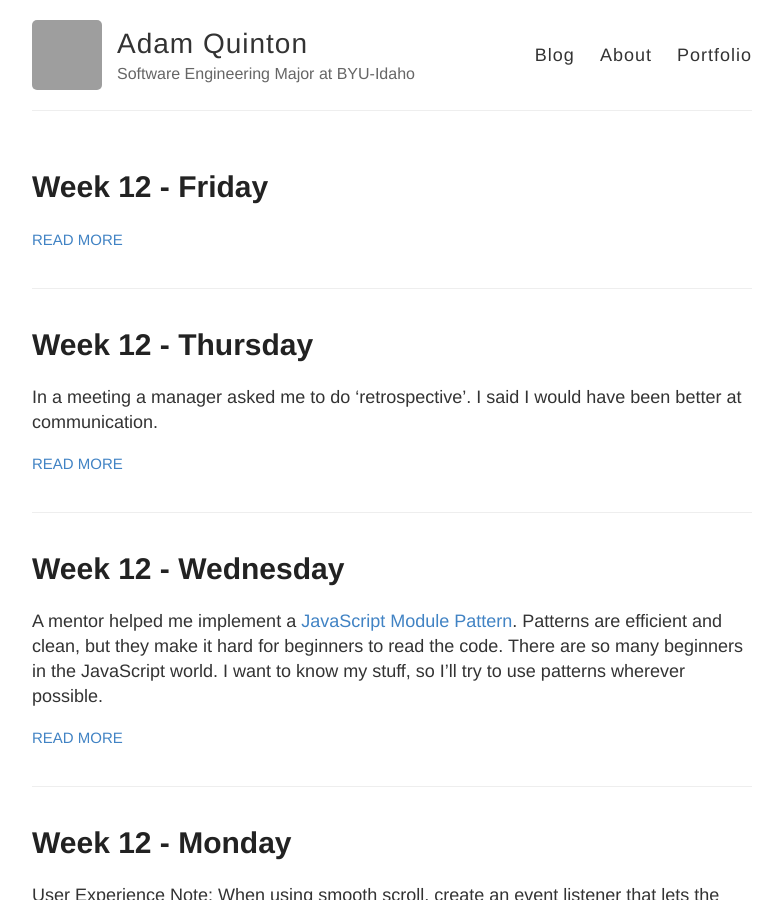
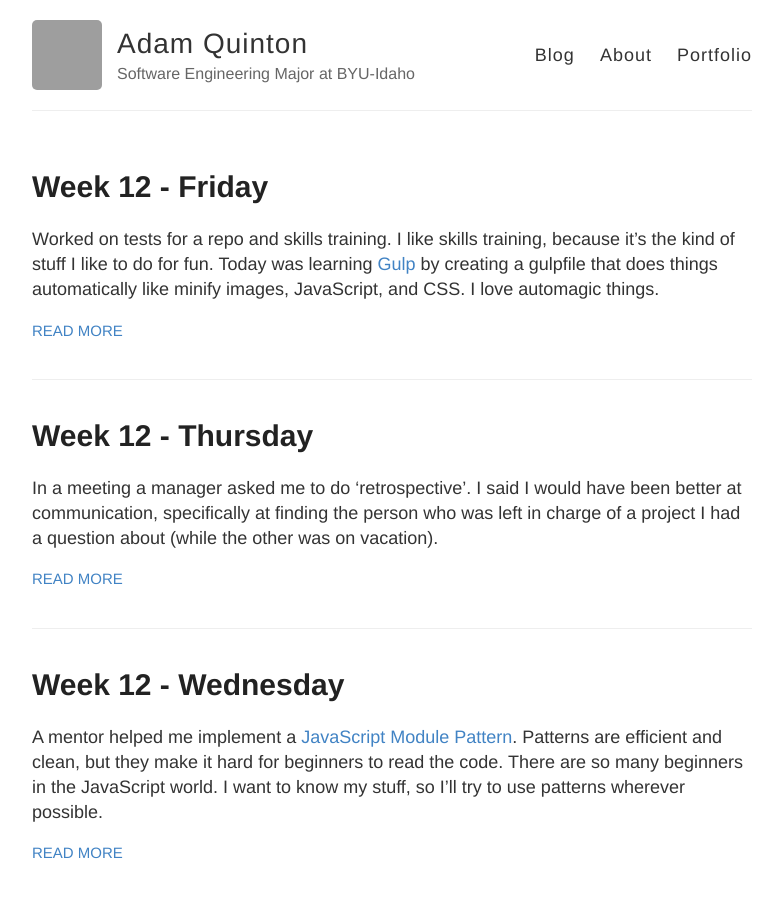
Before and after one commit to zvakanaka/internship_2016_zvakanaka.github.io, a Jekyll site: the page built from index.html, in a window 1280 px wide and 900 px high. Shown: the whole window, without its empty margins (248-1031 px from the left). Built offline with Jekyll 4.4.1, drawn with Linux system fonts in a browser that asks for light colours; grey boxes are pictures that could not be loaded.

Commit message:
New entry

```diff
--- /dev/null
+++ b/_posts/2016-7-14-Week-12-Thursday.md
@@ -0,0 +1,5 @@
+---
+layout: post
+title: Week 12 - Thursday
+---
+In a meeting a manager asked me to do 'retrospective'. I said I would have been better at communication, specifically at finding the person who was left in charge of a project I had a question about (while the other was on vacation).
--- a/_posts/2016-7-15-Week-12-Friday.md
+++ b/_posts/2016-7-15-Week-12-Friday.md
@@ -2,3 +2,4 @@
 layout: post
 title: Week 12 - Friday
 ---
+Worked on tests for a repo and skills training. I like skills training, because it's the kind of stuff I like to do for fun. Today was learning [Gulp](http://alferov.github.io/awesome-gulp/) by creating a gulpfile that does things automatically like minify images, JavaScript, and CSS. I love automagic things.
```
Also changed, not shown: _posts/2016-5-3-Week-2-Tuesday.md (+0 -4 lines), _posts/2016-7-14-Week-12-Thursdat.md (deleted, +0 -5 lines), 1 other file.
